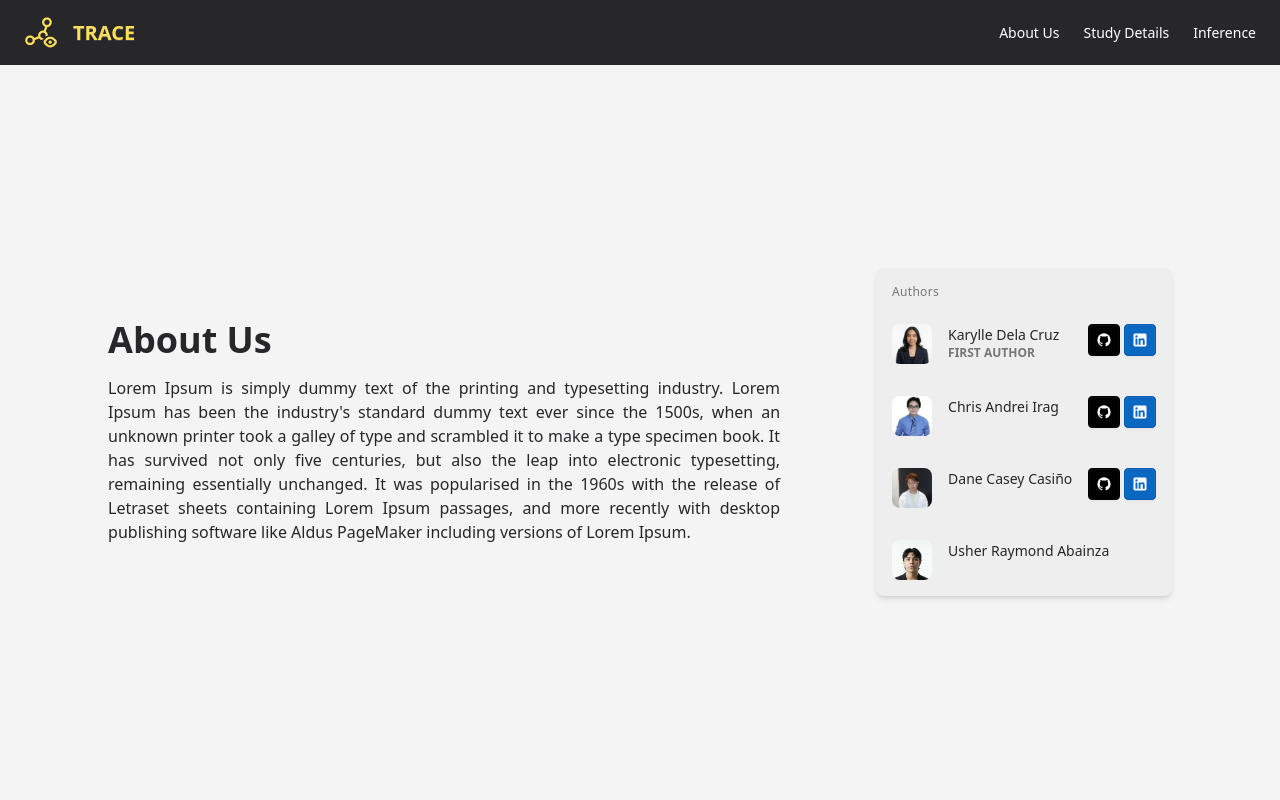
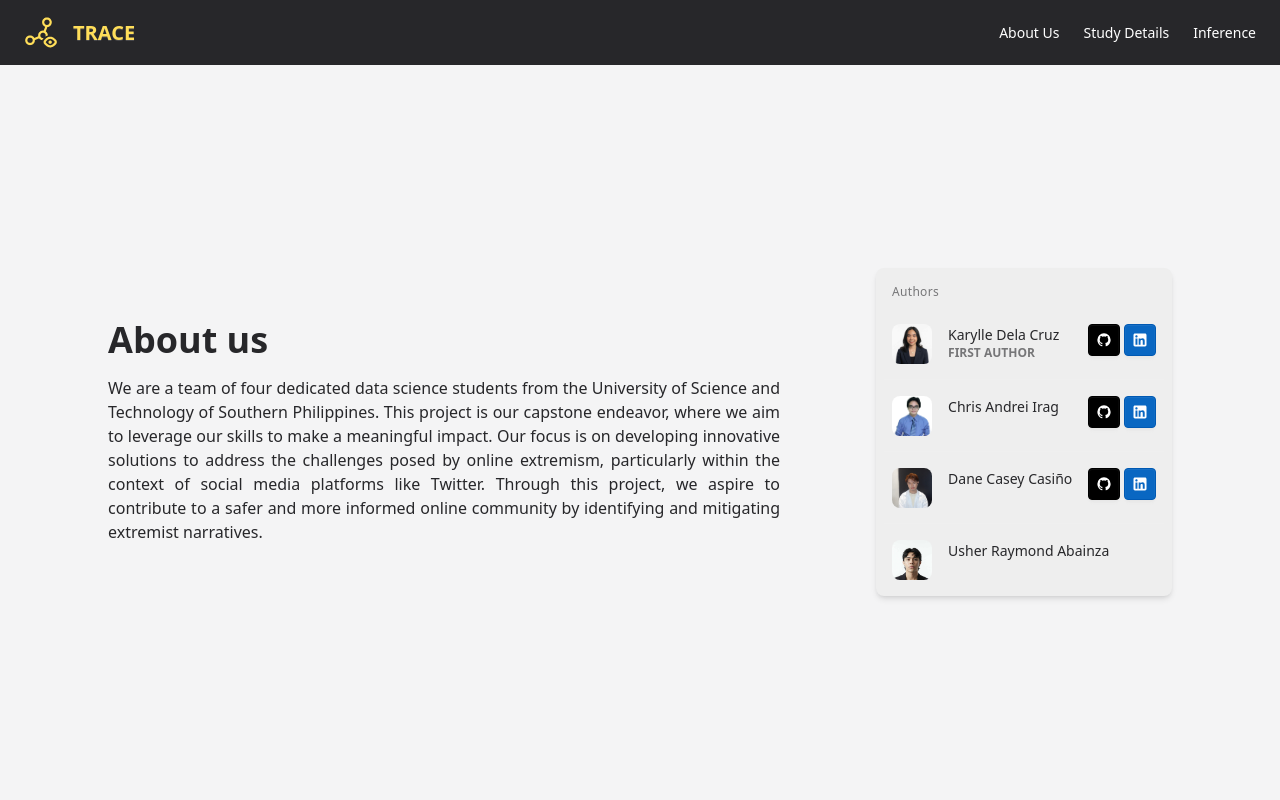
Before and after one commit to iragca/capstone2-mvp3-frontend-cfworkers, a SvelteKit app: page /about-us in a window 1280 px wide. Shown: the top 800 px of the page. Built offline with nearby package versions, Linux system fonts and the light colour scheme.

Commit message:
fix: update 'About Us' section with team description and project focus

```diff
--- a/src/routes/about-us/+page.svelte
+++ b/src/routes/about-us/+page.svelte
@@ -44,7 +44,7 @@
 			name: 'Usher Raymond Abainza',
 			description:
 				'John is the lead developer of the TRACE project, specializing in backend development and data analysis.',
-			imageUrl: usherIMG,
+			imageUrl: usherIMG
 		}
 	];
 </script>
@@ -53,15 +53,15 @@
 	<section class="flex min-h-screen p-8">
 		<div class="mx-auto flex flex-col items-center md:flex-row md:gap-24">
 			<article class="mx-auto mt-16">
-				<h1 class="mb-4 text-4xl font-bold">About Us</h1>
+				<h1 class="mb-4 text-4xl font-bold">About us</h1>
 				<p class="max-w-2xl text-justify">
-					Lorem Ipsum is simply dummy text of the printing and typesetting industry. Lorem Ipsum has
-					been the industry's standard dummy text ever since the 1500s, when an unknown printer took
-					a galley of type and scrambled it to make a type specimen book. It has survived not only
-					five centuries, but also the leap into electronic typesetting, remaining essentially
-					unchanged. It was popularised in the 1960s with the release of Letraset sheets containing
-					Lorem Ipsum passages, and more recently with desktop publishing software like Aldus
-					PageMaker including versions of Lorem Ipsum.
+					We are a team of four dedicated data science students from the University of Science and
+					Technology of Southern Philippines. This project is our capstone endeavor, where we aim to
+					leverage our skills to make a meaningful impact. Our focus is on developing innovative
+					solutions to address the challenges posed by online extremism, particularly within the
+					context of social media platforms like Twitter. Through this project, we aspire to
+					contribute to a safer and more informed online community by identifying and mitigating
+					extremist narratives.
 				</p>
 			</article>
 			<ul class="list mt-16 h-fit rounded-box bg-base-100 shadow-md">
```
